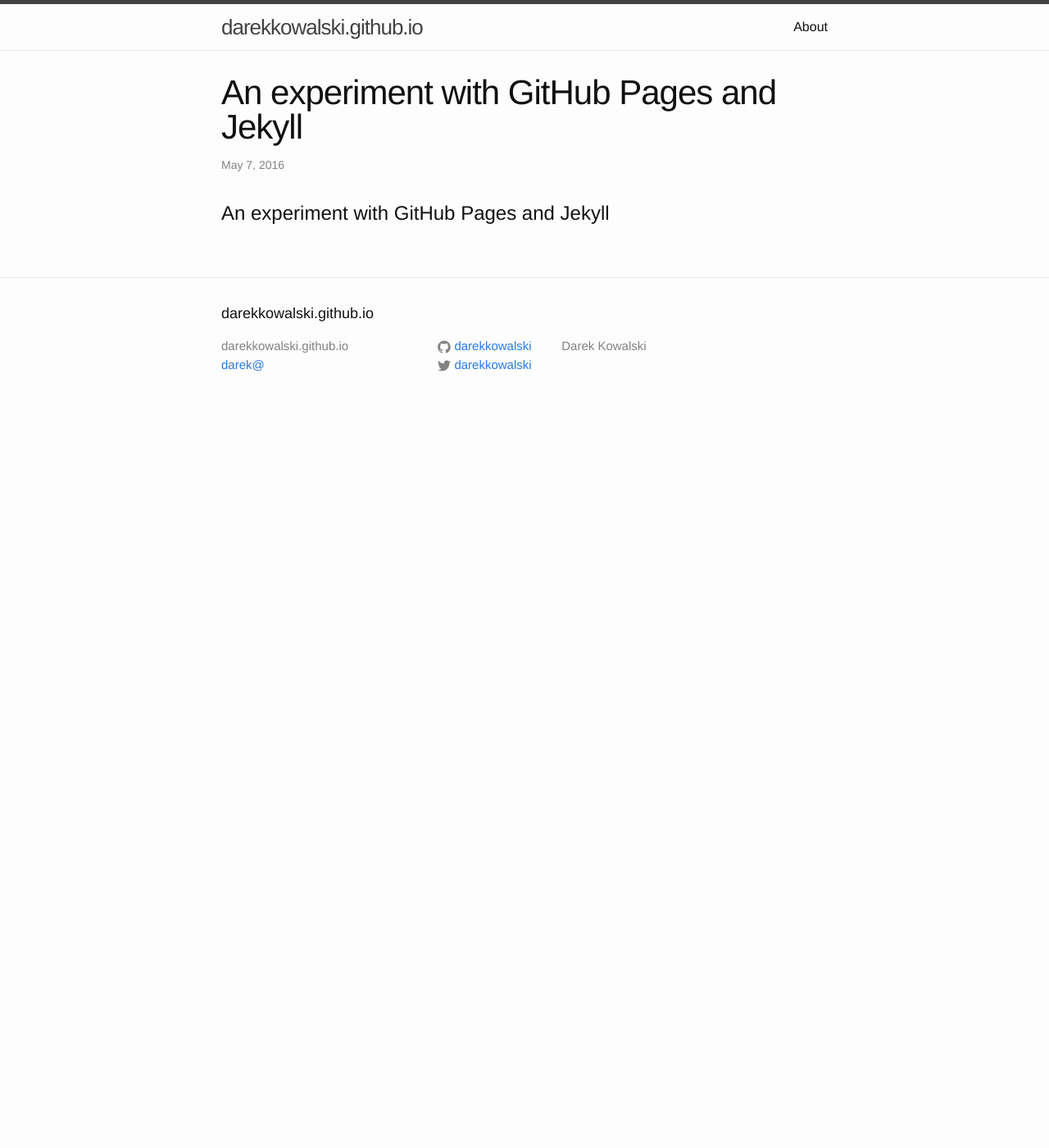
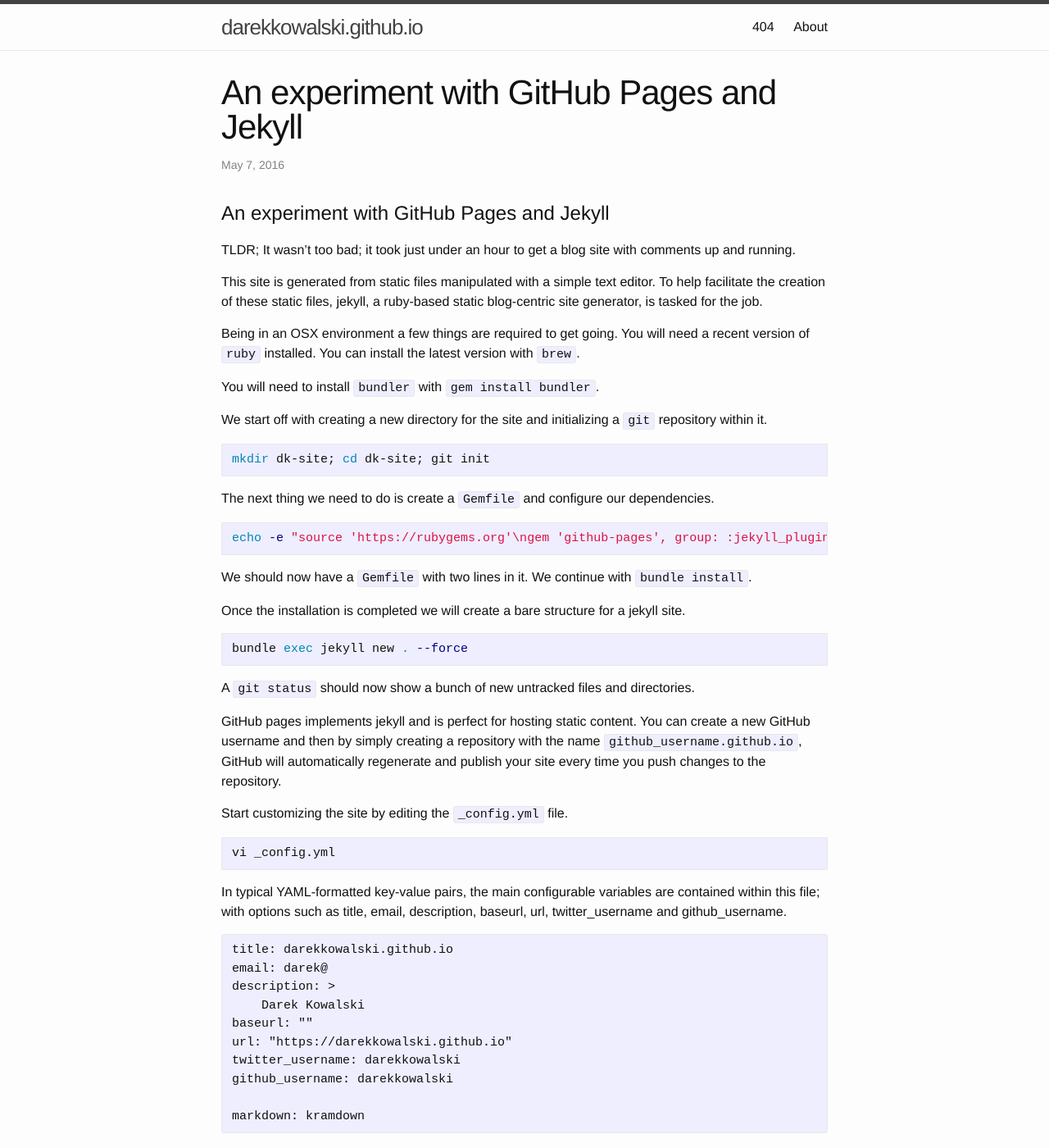
Before and after one commit to darek-kowalski/darek-kowalski.github.io, a Jekyll site: the page built from _posts/2016-05-07-an-experiment-with-github-pages-and-jekyll.md, in a window 1280 px wide and 1400 px high. Shown: the whole window at 82% size. Built offline with Jekyll 4.4.1, drawn with Linux system fonts in a browser that asks for light colours; comment, search, counter and statistics services are not loaded; some of the changed text lies outside the part shown.

Commit message:
First post WIP

````diff
--- /dev/null
+++ b/404.html
@@ -0,0 +1,4 @@
+---
+title: 404
+---
+four oh four.
--- a/_config.yml
+++ b/_config.yml
@@ -1,19 +1,10 @@
-# Welcome to Jekyll!
-#
-# This config file is meant for settings that affect your whole blog, values
-# which you are expected to set up once and rarely need to edit after that.
-# For technical reasons, this file is *NOT* reloaded automatically when you use
-# 'jekyll serve'. If you change this file, please restart the server process.
-
-# Site settings
 title: darekkowalski.github.io
 email: darek@
-description: > # this means to ignore newlines until "baseurl:"
+description: >
     Darek Kowalski
-baseurl: "" # the subpath of your site, e.g. /blog
-url: "https://darekkowalski.github.io" # the base hostname & protocol for your site
+baseurl: ""
+url: "https://darekkowalski.github.io"
 twitter_username: darekkowalski
 github_username:  darekkowalski
 
-# Build settings
 markdown: kramdown
--- a/_posts/2016-05-07-an-experiment-with-github-pages-and-jekyll.md
+++ b/_posts/2016-05-07-an-experiment-with-github-pages-and-jekyll.md
@@ -9,3 +9,81 @@
 ---
 
 # An experiment with GitHub Pages and Jekyll
+
+TLDR; It wasn't too bad; it took just under an hour to get a blog site with comments up and running.
+
+This site is generated from static files manipulated with a simple text editor.
+To help facilitate the creation of these static files, jekyll, a ruby-based static
+blog-centric site generator, is tasked for the job.
+
+Being in an OSX environment a few things are required to get going. You will need
+a recent version of `ruby` installed. You can install the latest version with `brew`.
+
+You will need to install `bundler` with `gem install bundler`.
+
+We start off with creating a new directory for the site and initializing a `git`
+repository within it.
+
+```bash
+mkdir dk-site; cd dk-site; git init
+```
+
+The next thing we need to do is create a `Gemfile` and configure our dependencies.
+
+```bash
+echo -e "source 'https://rubygems.org'\ngem 'github-pages', group: :jekyll_plugins" >> Gemfile
+```
+
+We should now have a `Gemfile` with two lines in it. We continue with `bundle install`.
+
+Once the installation is completed we will create a bare structure for a jekyll site.
+
+```bash
+bundle exec jekyll new . --force
+```
+
+A `git status` should now show a bunch of new untracked files and directories.
+
+GitHub pages implements jekyll and is perfect for hosting static content. You
+can create a new GitHub username and then by simply creating a repository with the name
+`github_username.github.io`, GitHub will automatically regenerate and publish
+your site every time you push changes to the repository.
+
+Start customizing the site by editing the `_config.yml` file.
+
+```bash
+vi _config.yml
+```
+
+In typical YAML-formatted key-value pairs, the main configurable variables are
+contained within this file; with options such as title, email, description,
+baseurl, url, twitter_username and github_username.
+
+```YAML-formatted
+title: darekkowalski.github.io
+email: darek@
+description: >
+    Darek Kowalski
+baseurl: ""
+url: "https://darekkowalski.github.io"
+twitter_username: darekkowalski
+github_username: darekkowalski
+
+markdown: kramdown
+```
+
+Now we can fire up a local server and navigate to http://localhost:4000 to see
+what we have so far.
+
+```bash
+bundle exec jekyll serve
+```
+
+Lets add all these files to our master branch and push them up to GitHub.
+
+```git
+git remote add origin https://github.com/darekkowalski/darekkowalski.github.io.git
+git add * -- .gitignore hits on _site
+git push --set-upstream origin master
+
+```
````
